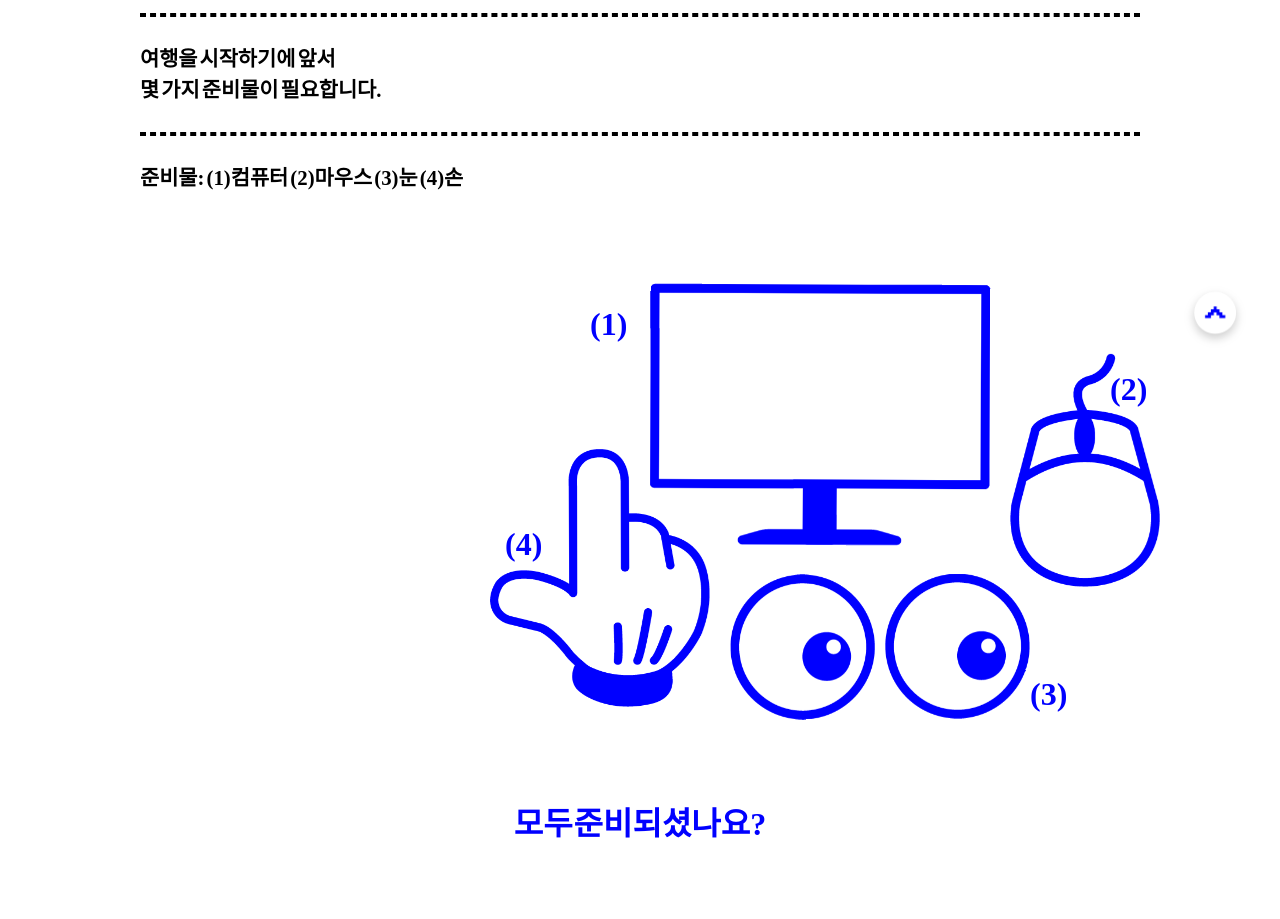
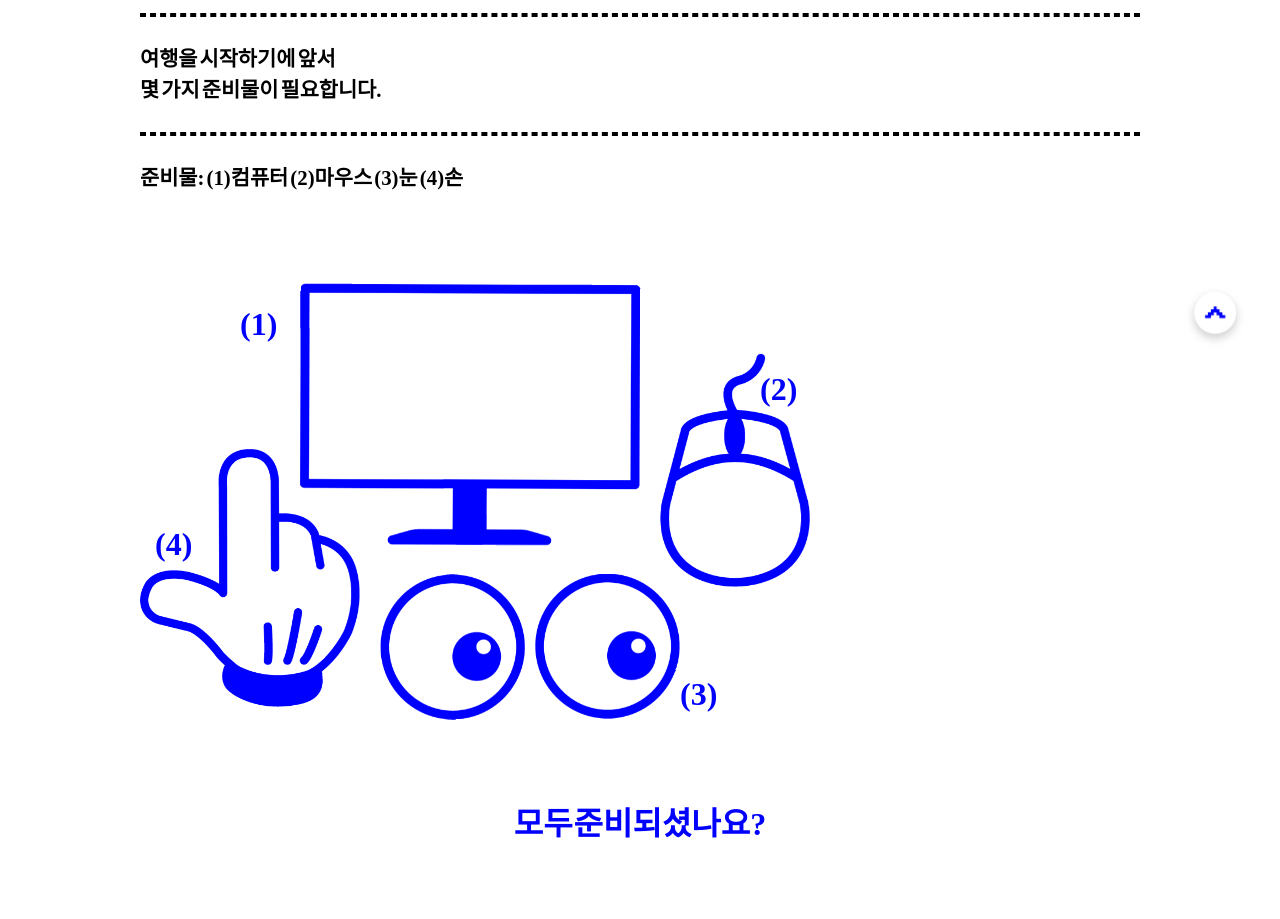
Before and after one commit to L-sennn/UX_final, a plain HTML site: page index3.html in a window 1280 px wide. Shown: the part 418-1337 px from the top of the page. Drawn offline with nearby package versions, Linux system fonts and the light colour scheme; a web font is replaced by a local one.

Commit message:
Update index3.html

```diff
--- a/index3.html
+++ b/index3.html
@@ -71,13 +71,13 @@
 
 		hr{border:none; border:2px dashed}
 
-		#com{width: 340px; position: absolute; left: 650px; top: 380px;
+		#com{width: 340px; position: absolute; left: 300px; top: 380px;
 			animation: rr 1s infinite linear; animation-direction:alternate}
-		#mouse{width: 150px; position: absolute; left: 1010px; top: 450px;
+		#mouse{width: 150px; position: absolute; left: 660px; top: 450px;
 			animation: rrr 1s infinite linear; animation-direction:alternate}
-		#eye{width: 300px; position: absolute; left: 730px; top: 670px;
+		#eye{width: 300px; position: absolute; left: 380px; top: 670px;
 			animation: rrrr 1s infinite linear; animation-direction:alternate}
-		#hand{width: 220px; position: absolute;left: 490px; top: 545px;
+		#hand{width: 220px; position: absolute;left: 140px; top: 545px;
 			animation: rrrrr 1s infinite linear; animation-direction:alternate}
 
 		@keyframes rr{to{transform: rotate(3deg);}}
@@ -85,10 +85,10 @@
 		@keyframes rrrr{to{transform: rotate(-4deg);}}
 		@keyframes rrrrr{to{transform: rotate(-2deg);}}
 
-		.n1{position: absolute; left: 590px; top: 400px;}
-		.n2{position: absolute; left: 1110px; top: 465px;}
-		.n3{position: absolute; left: 1030px; top: 770px;}
-		.n4{position: absolute; left: 505px; top: 620px;}
+		.n1{position: absolute; left: 240px; top: 400px;}
+		.n2{position: absolute; left: 760px; top: 465px;}
+		.n3{position: absolute; left: 680px; top: 770px;}
+		.n4{position: absolute; left: 155px; top: 620px;}
 
 		.section_gradient{margin-top: 100px;}
 		.gradient{width:100%;
```
